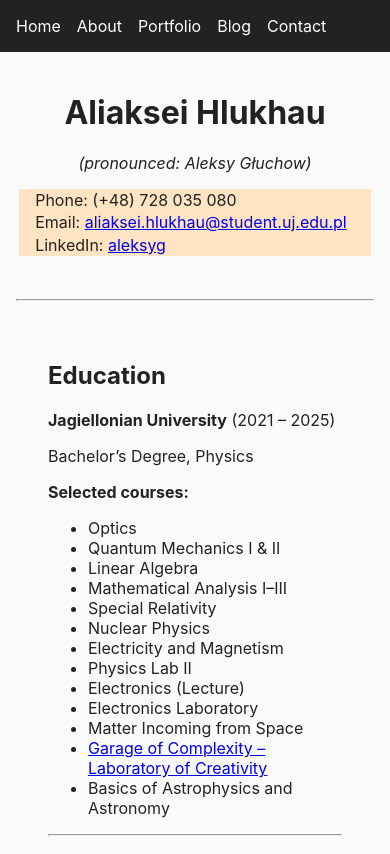
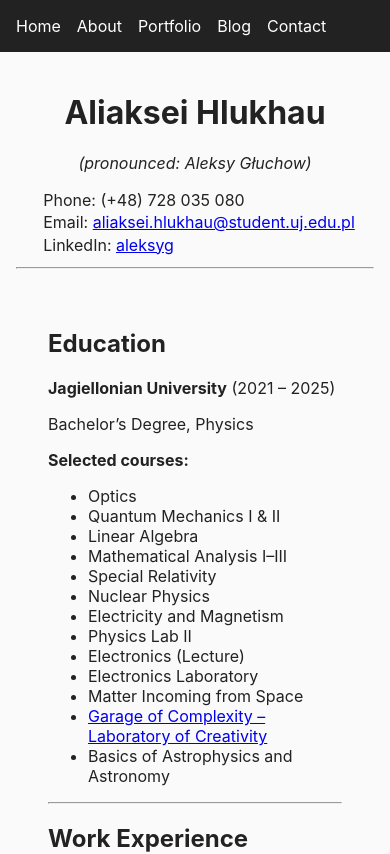
Before and after one commit to aleksygluchow/project03, a Next.js app: page /about in a window 390 px wide. Shown: the top 854 px of the page. Built offline with nearby package versions, Linux system fonts and the light colour scheme.

Commit message:
alligning the contact data in cv to the left for mobiles

```diff
--- a/src/styles/globals.css
+++ b/src/styles/globals.css
@@ -53,10 +53,10 @@ main {
   }
 
   .contact-info {
-    text-align: left;
-    margin: 0 auto 2rem auto; /* keep overall spacing but no extra space between lines */
-    padding-left: 1rem;
-    background-color: bisque;
+    margin: 0 auto;           /* ⬅️ This centers the block */
+    text-align: left;         /* ⬅️ This aligns text inside the block to the left */
+    width: fit-content;       /* ⬅️ Shrinks block to fit its contents */
+    padding-left: 0.5rem;     /* ⬅️ Optional: inner spacing */
   }
 
   .cvbeginning {
```
